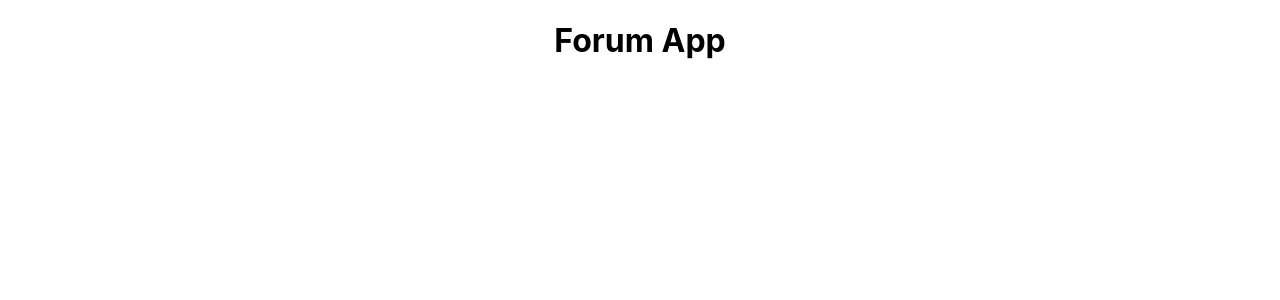
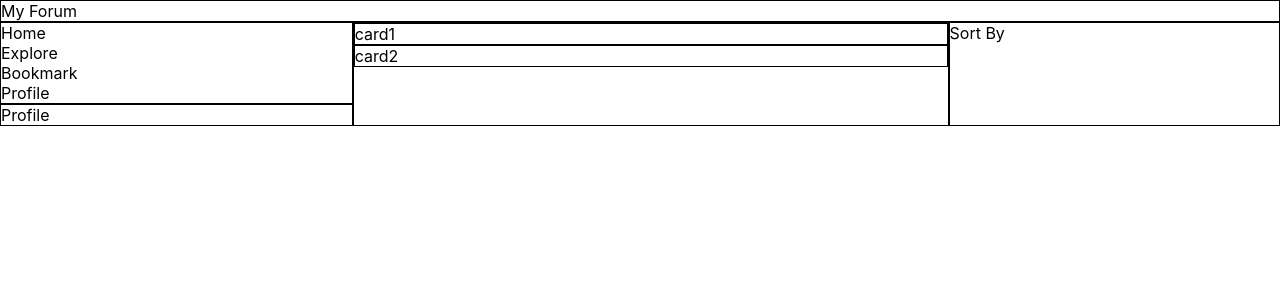
Before and after one commit to akshaykamath45/Machine-Coding-Round-4, a React (Create React App) app: page / in a window 1280 px wide. Shown: the top 300 px of the page. Built offline with nearby package versions, Linux system fonts and the light colour scheme.

Commit message:
style : designing grid layout

```diff
--- a/package.json
+++ b/package.json
@@ -8,6 +8,8 @@
     "@testing-library/user-event": "^13.5.0",
     "react": "^18.2.0",
     "react-dom": "^18.2.0",
+    "react-router": "^6.15.0",
+    "react-router-dom": "^6.15.0",
     "react-scripts": "5.0.1",
     "web-vitals": "^2.1.4"
   },
--- a/src/App.css
+++ b/src/App.css
@@ -1,38 +1,36 @@
-.App {
-  text-align: center;
+.layout{
+  display:grid;
+  grid-template-areas:
+  'header header header header'
+  'sidebar main main sortby'
+  'profile main main sortby'
+  ;
 }
 
-.App-logo {
-  height: 40vmin;
-  pointer-events: none;
+.header{
+  grid-area:header;
+  border:1px solid black;
 }
 
-@media (prefers-reduced-motion: no-preference) {
-  .App-logo {
-    animation: App-logo-spin infinite 20s linear;
-  }
+.sidebar{
+  grid-area:sidebar;
+  border:1px solid black;
+  display:flex;
+  flex-direction: column;
+
 }
-
-.App-header {
-  background-color: #282c34;
-  min-height: 100vh;
-  display: flex;
-  flex-direction: column;
-  align-items: center;
-  justify-content: center;
-  font-size: calc(10px + 2vmin);
-  color: white;
+.main{
+  grid-area:main;
+  border:1px solid black;
 }
-
-.App-link {
-  color: #61dafb;
+.card{
+  border:1px solid black;
 }
-
-@keyframes App-logo-spin {
-  from {
-    transform: rotate(0deg);
-  }
-  to {
-    transform: rotate(360deg);
-  }
+.sort-by{
+  grid-area:sortby;
+  border:1px solid black;
 }
+.profile{
+  border:1px solid black;
+  grid-area:profile;
+}
--- a/src/App.js
+++ b/src/App.js
@@ -1,9 +1,30 @@
 import "./App.css";
-
+import { Sidebar } from "./components/Sidebar";
 function App() {
   return (
     <div className="App">
-      <h1>Forum App</h1>
+      <div className='layout'>
+        <div className='header'>
+          My Forum
+        </div>
+        <div className='sidebar'>
+           <div>Home</div>
+           <div>Explore</div>
+           <div>Bookmark</div>
+           <div>Profile</div>
+        </div>
+        <div className='main'>
+            <div className='card'>card1</div>
+            <div className='card'>card2</div>
+        </div>
+      <div className='sort-by'>
+        <div className='sort-card'>Sort By</div>
+      </div>
+      <div className='profile'>
+        <div className='profile-card'>Profile</div>
+      </div>
+      </div>
+
     </div>
   );
 }
--- /dev/null
+++ b/src/components/Sidebar.jsx
@@ -0,0 +1,11 @@
+
+export const Sidebar=()=>{
+    return(
+        <div className='sidebar'>
+           <div>Home</div>
+           <div>Explore</div>
+           <div>Bookmark</div>
+           <div>Profile</div>
+        </div>
+    )
+}
```
Also changed, not shown: 1 other file (tests, documents, lock files or other folders).
